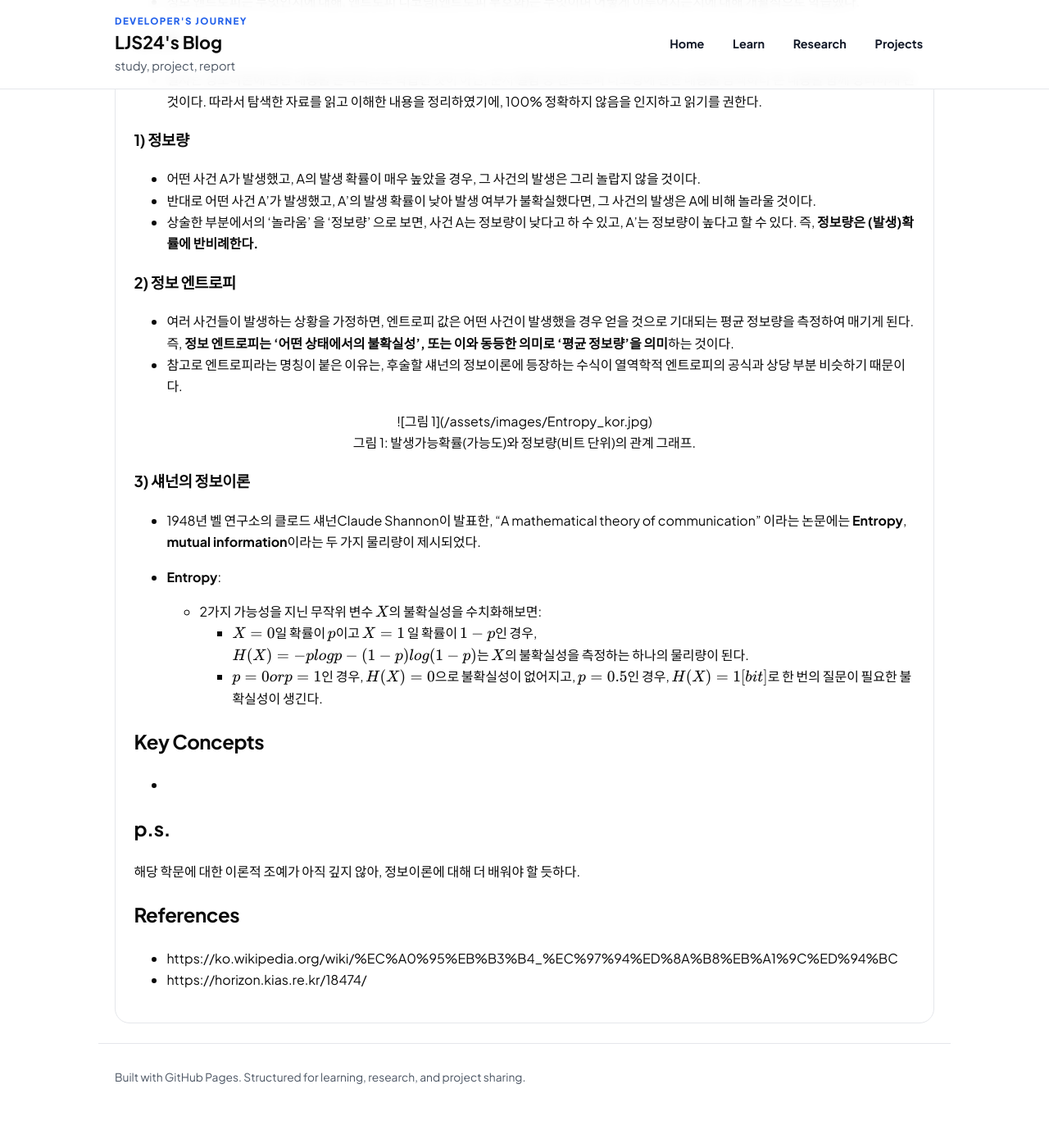
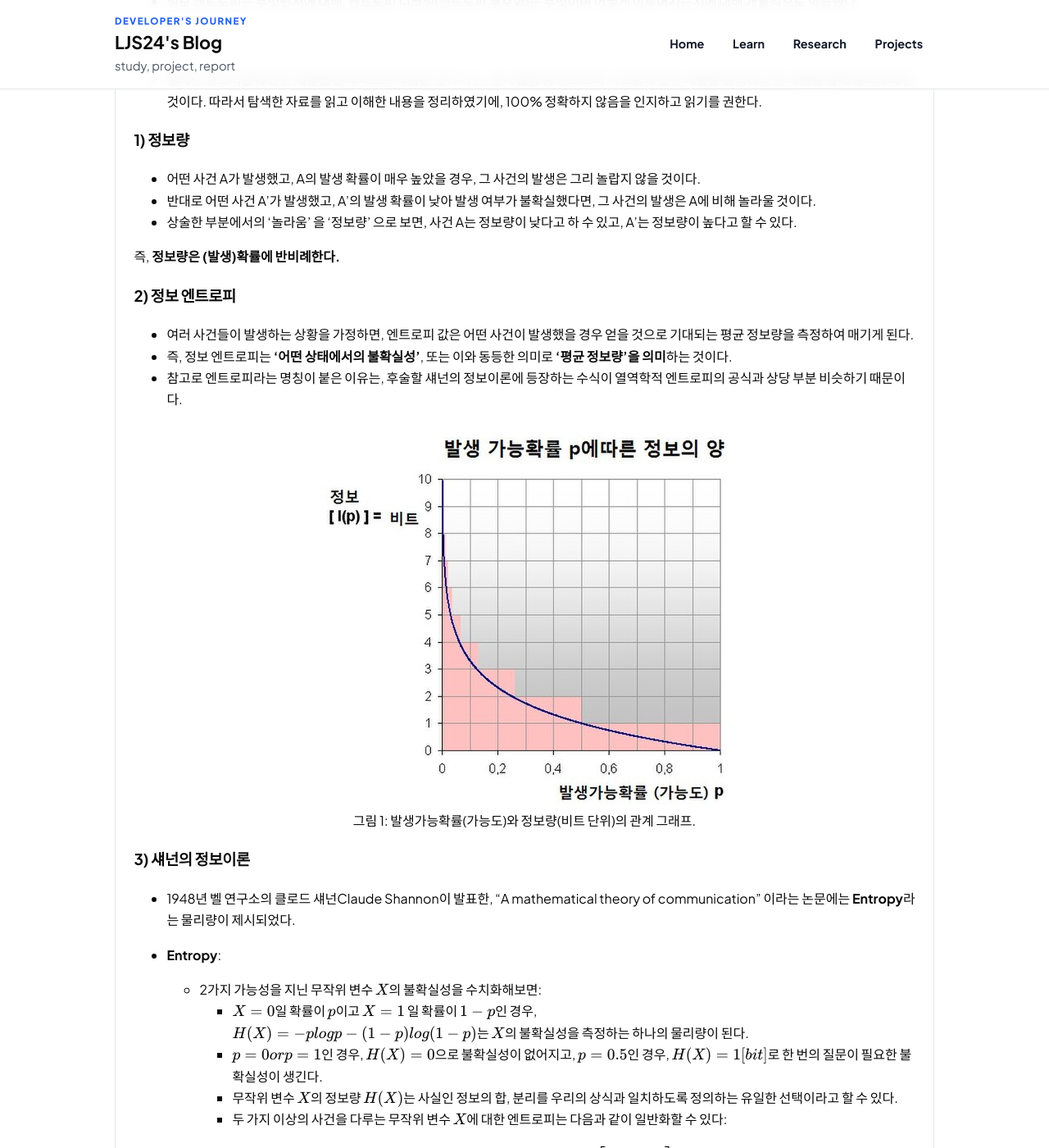
Before and after one commit to LJS24/LJS24.github.io, a Jekyll site: the page built from _posts/learn/2026-03-16-learning-note-정보 엔트로피.md, in a window 1280 px wide and 1400 px high, scrolled down 319 px. Shown: the whole window at 82% size. Built offline with Jekyll 4.4.1, drawn with Linux system fonts in a browser that asks for light colours; before the commit the page ends 1690 px from its top, so only the background shows below that; some of the changed text lies outside the part shown.

Commit message:
content update-learning note

```diff
--- a/_posts/learn/2026-03-16-learning-note-정보 엔트로피.md
+++ b/_posts/learn/2026-03-16-learning-note-정보 엔트로피.md
@@ -18,35 +18,35 @@ summary: "정보 엔트로피 학습내용 정리"
 - 어떤 사건 A가 발생했고, A의 발생 확률이 매우 높았을 경우, 그 사건의 발생은 그리 놀랍지 않을 것이다.
 - 반대로 어떤 사건 A'가 발생했고, A'의 발생 확률이 낮아 발생 여부가 불확실했다면, 그 사건의 발생은 A에 비해 놀라울 것이다.
 - 상술한 부분에서의 '놀라움' 을 '정보량' 으로 보면, 사건 A는 정보량이 낮다고 하 수 있고, A'는 정보량이 높다고 할 수 있다.
+
 즉, **정보량은 (발생)확률에 반비례한다.**
 
 
 ### 2) 정보 엔트로피
 - 여러 사건들이 발생하는 상황을 가정하면, 엔트로피 값은 어떤 사건이 발생했을 경우 얻을 것으로 기대되는 평균 정보량을 측정하여 매기게 된다.
-즉, **정보 엔트로피는 '어떤 상태에서의 불확실성', 또는 이와 동등한 의미로 '평균 정보량'을 의미**하는 것이다.
+- 즉, 정보 엔트로피는 **'어떤 상태에서의 불확실성'**, 또는 이와 동등한 의미로 **'평균 정보량'을 의미**하는 것이다.
 - 참고로 엔트로피라는 명칭이 붙은 이유는, 후술할 섀넌의 정보이론에 등장하는 수식이 열역학적 엔트로피의 공식과 상당 부분 비슷하기 때문이다.<br>
 
-<center>
-
-![그림 1](/assets/images/Entropy_kor.jpg)
-
-</center>
-
- <center>
- 그림 1: 발생가능확률(가능도)와 정보량(비트 단위)의 관계 그래프.
- </center>
-
+<figure style="text-align: center;">
+  <img src="{{ '/assets/images/Entropy_kor.jpg' | relative_url }}" alt="발생가능확률과 정보량의 관계 그래프">
+  <figcaption>그림 1: 발생가능확률(가능도)와 정보량(비트 단위)의 관계 그래프.</figcaption>
+</figure>
 
 ### 3) 섀넌의 정보이론
-- 1948년 벨 연구소의 클로드 섀넌Claude Shannon이 발표한, “A mathematical theory of communication” 이라는 논문에는 **Entropy**, **mutual information**이라는
-두 가지 물리량이 제시되었다.
+- 1948년 벨 연구소의 클로드 섀넌Claude Shannon이 발표한, “A mathematical theory of communication” 이라는 논문에는 **Entropy**라는 물리량이 제시되었다.
 
 - **Entropy**:
-    - 2가지 가능성을 지닌 무작위 변수 $X$의 불확실성을 수치화해보면:
-        - $X=0$일 확률이 $p$이고 $X=1$ 일 확률이 $1-p$인 경우, <br>
-        $H(X)=-plogp-(1-p)log(1-p)$는 $X$의 불확실성을 측정하는 하나의 물리량이 된다.
-        - $p=0 &nbsp;or&nbsp; p=1$인 경우, $H(X)=0$으로 불확실성이 없어지고,
-        $p=0.5$인 경우, $H(X)=1[bit]$로 한 번의 질문이 필요한 불확실성이 생긴다.
+  - 2가지 가능성을 지닌 무작위 변수 $X$의 불확실성을 수치화해보면:
+    - $X=0$일 확률이 $p$이고 $X=1$ 일 확률이 $1-p$인 경우, <br>
+      $H(X)=-plogp-(1-p)log(1-p)$는 $X$의 불확실성을 측정하는 하나의 물리량이 된다.
+    - $p=0 &nbsp;or&nbsp; p=1$인 경우, $H(X)=0$으로 불확실성이 없어지고,
+      $p=0.5$인 경우, $H(X)=1[bit]$로 한 번의 질문이 필요한 불확실성이 생긴다.
+    - 무작위 변수 $X$의 정보량 $H(X)$는 사실인 정보의 합, 분리를 우리의 상식과 일치하도록 정의하는 유일한 선택이라고 할 수 있다.
+    - 두 가지 이상의 사건을 다루는 무작위 변수 $X$에 대한 엔트로피는 다음과 같이 일반화할 수 있다:
+
+$$
+H(X) = - \sum_x p(x)\log p(x) = \mathbb{E}\left[\log \frac{1}{p(x)}\right]
+$$
 
 
 ## Key Concepts
```
